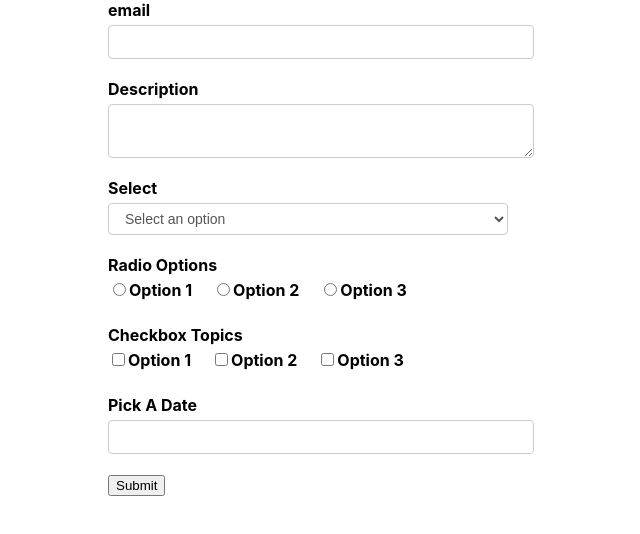
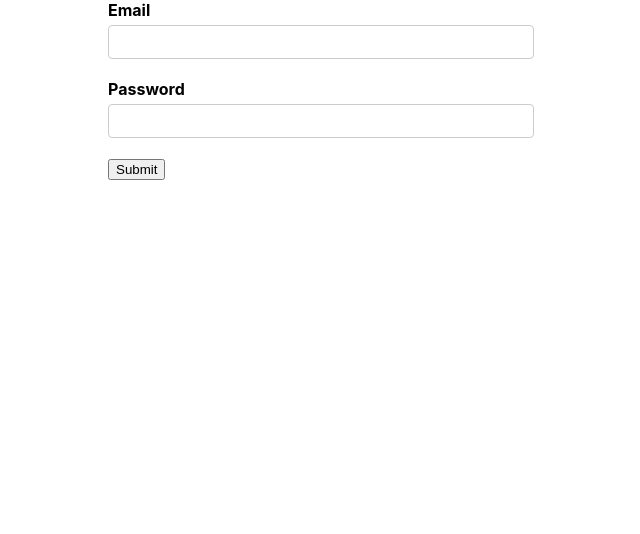
Before and after one commit to SepantaJoshani/Formik, a React (Create React App) app: page / in a window 1280 px wide. Shown: the top 534 px of the page, without its empty margins (319-959 px from the left). Built offline with nearby package versions, Linux system fonts and the light colour scheme.

Commit message:
Login Form

```diff
--- a/src/App.js
+++ b/src/App.js
@@ -1,5 +1,6 @@
 import './App.css';
 import FormikContainer from './components/FormikContainer';
+import LoginForm from './components/LoginForm';
 // import OldForm from './components/OldForm';
 // import YoutubeForm from './components/YoutubeForm';
 
@@ -8,7 +9,7 @@
     <div className="App">
       {/* <YoutubeForm /> */}
       {/* <OldForm /> */}
-      <FormikContainer />
+      <LoginForm />
     </div>
   );
 }
--- a/src/components/LoginForm.js
+++ b/src/components/LoginForm.js
@@ -0,0 +1,48 @@
+import React from "react";
+import { Formik, Form } from "formik";
+import * as Yup from "yup";
+import FormikControl from "./FormikControl";
+
+const LoginForm = () => {
+  const initialValues = {
+    email: "",
+    password: "",
+  };
+
+  const validationSchema = Yup.object({
+    email: Yup.string().email("Invalid Type").required("Required !"),
+    password: Yup.string().required("Required !"),
+  });
+
+  const onSubmit = (values) => console.log(values);
+
+  return (
+    <Formik
+      initialValues={initialValues}
+      validationSchema={validationSchema}
+      onSubmit={onSubmit}
+    >
+      {(formik) => (
+        <Form>
+          <FormikControl
+            control="input"
+            type="email"
+            label="Email"
+            name="email"
+          />
+          <FormikControl
+            control="input"
+            type="password"
+            name="password"
+            label="Password"
+          />
+          <button type="submit" disabled={!formik.isValid}>
+            Submit
+          </button>
+        </Form>
+      )}
+    </Formik>
+  );
+};
+
+export default LoginForm;
```
